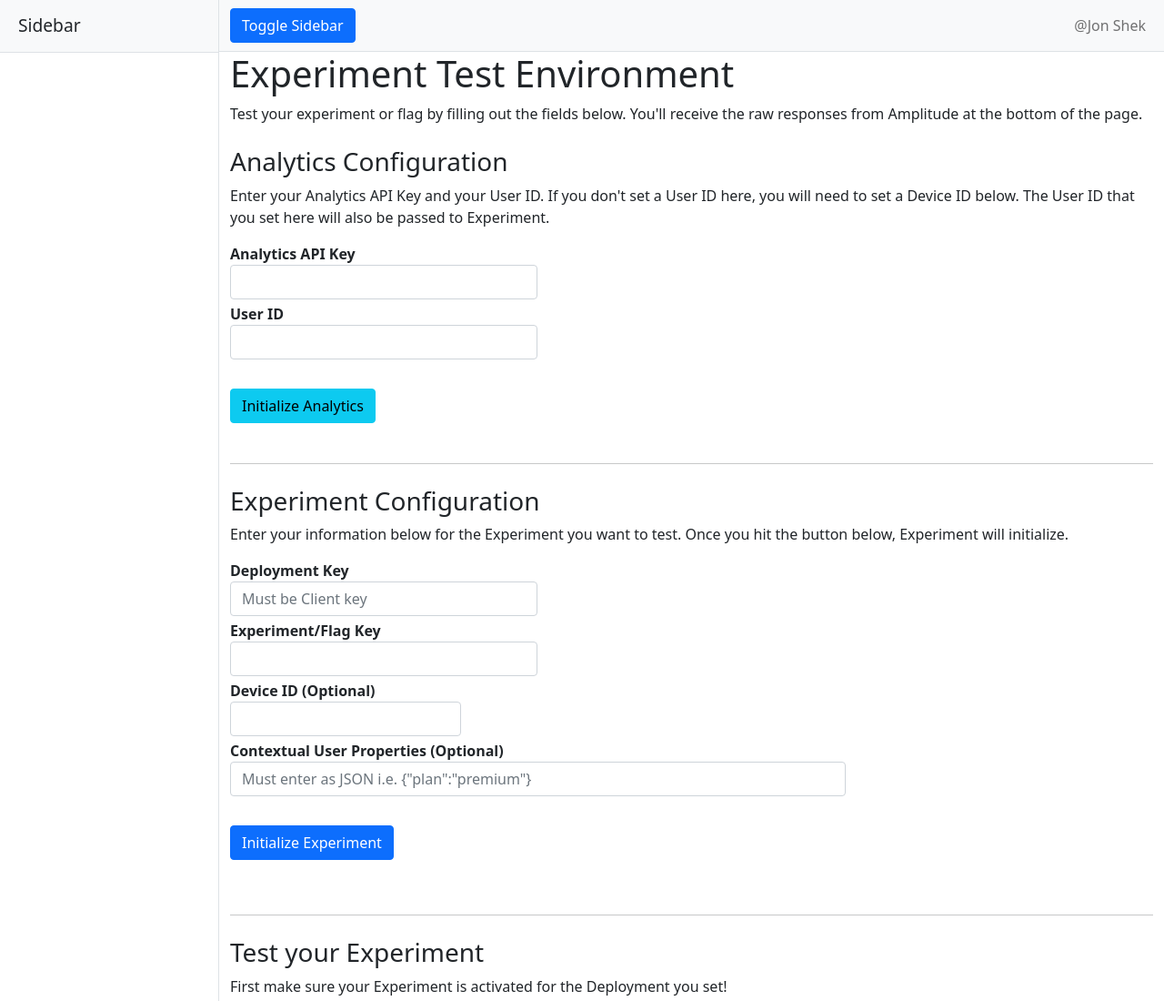
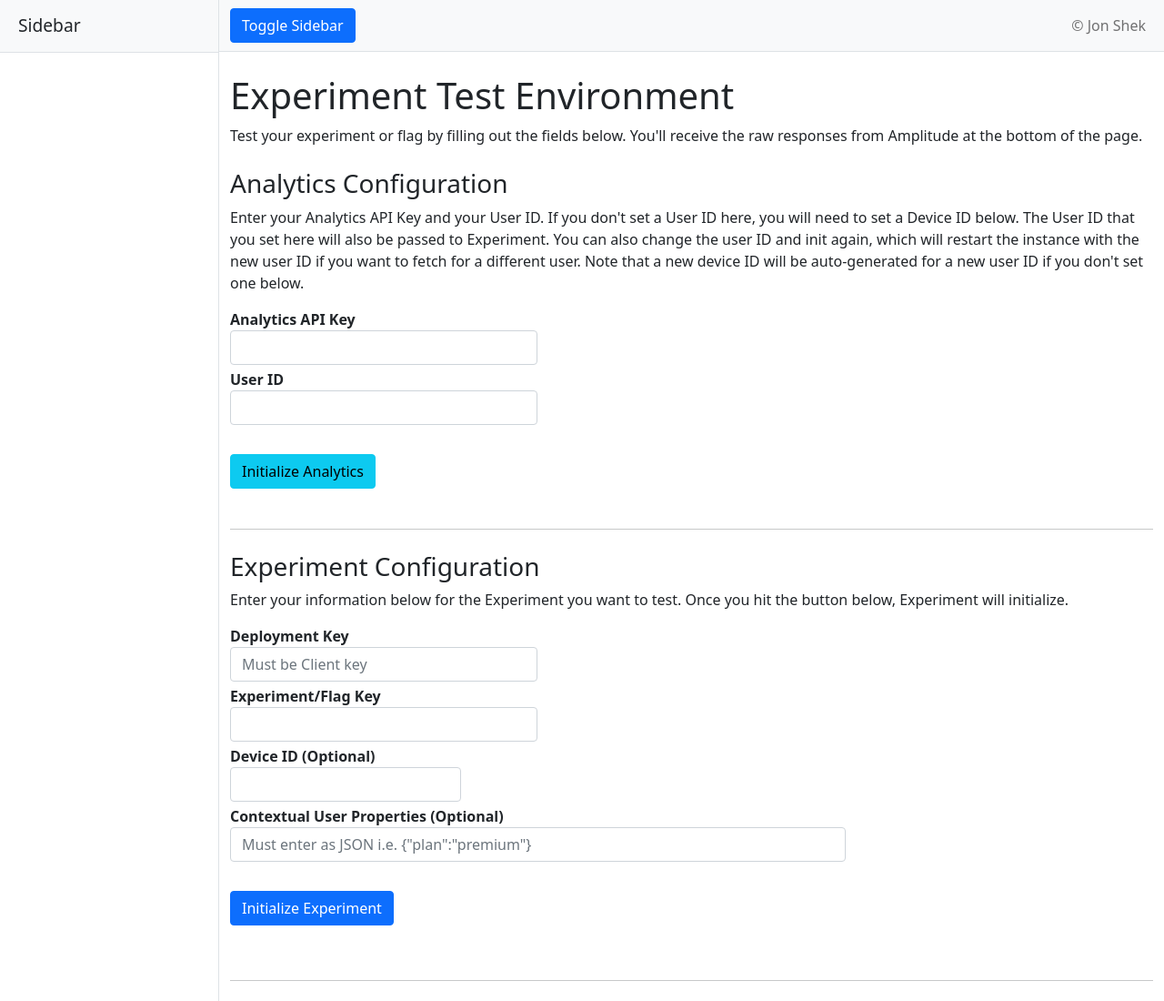
Before and after one commit to jnthns/experiment, a plain HTML site: page index.html in a window 1280 px wide. Shown: the top 1100 px of the page at 91% size. Drawn offline with nearby package versions, Linux system fonts and the light colour scheme.

Commit message:
polished

```diff
--- a/index.html
+++ b/index.html
@@ -20,12 +20,12 @@
             <div class="border-end bg-white" id="sidebar-wrapper">
                 <div class="sidebar-heading border-bottom bg-light">Sidebar</div>
                 <div class="list-group list-group-flush">
-                    <!-- <a class="list-group-item list-group-item-action list-group-item-light p-3" href="./routes/dashboard.html">Dashboard</a> -->
-                    <!-- <a class="list-group-item list-group-item-action list-group-item-light p-3" href="#!">Shortcuts</a>
-                    <a class="list-group-item list-group-item-action list-group-item-light p-3" href="#!">Overview</a>
-                    <a class="list-group-item list-group-item-action list-group-item-light p-3" href="#!">Events</a>
-                    <a class="list-group-item list-group-item-action list-group-item-light p-3" href="#!">Profile</a>
-                    <a class="list-group-item list-group-item-action list-group-item-light p-3" href="#!">Status</a> -->
+                    <!-- <a class="list-group-item list-group-item-action list-group-item-light p-3" href="./routes/dashboard.html">Dashboard</a>
+                    <a class="list-group-item list-group-item-action list-group-item-light p-2" id='previousAnalyticsKey'>Previous Analytics Key</a>
+                    <a class="list-group-item list-group-item-action list-group-item-light p-2" id='previousUserId'>Overview</a>
+                    <a class="list-group-item list-group-item-action list-group-item-light p-2" href="#!">Events</a>
+                    <a class="list-group-item list-group-item-action list-group-item-light p-2" href="#!">Profile</a>
+                    <a class="list-group-item list-group-item-action list-group-item-light p-2" href="#!">Status</a> -->
                 </div>
             </div>
             <!-- Page content wrapper-->
@@ -37,7 +37,7 @@
                         <button class="navbar-toggler" type="button" data-bs-toggle="collapse" data-bs-target="#navbarSupportedContent" aria-controls="navbarSupportedContent" aria-expanded="false" aria-label="Toggle navigation"><span class="navbar-toggler-icon"></span></button>
                         <div class="collapse navbar-collapse" id="navbarSupportedContent">
                             <ul class="navbar-nav ms-auto mt-2 mt-lg-0">
-                                <li class="nav-item active"><a class="nav-link" href="/">@Jon Shek</a></li>
+                                <li class="nav-item active"><a class="nav-link" href="/">© Jon Shek</a></li>
                                <!--  <li class="nav-item"><a class="nav-link" href="#!">Link</a></li>
                                 <li class="nav-item dropdown">
                                     <a class="nav-link dropdown-toggle" id="navbarDropdown" href="#" role="button" data-bs-toggle="dropdown" aria-haspopup="true" aria-expanded="false">Dropdown</a>
@@ -51,14 +51,14 @@
                             </ul>
                         </div>
                     </div>
-                </nav>
+                </nav><br>
                 <!-- Page content-->
                 <div class="container-fluid">
                     <h1>Experiment Test Environment</h1>
                     <p>Test your experiment or flag by filling out the fields below. You'll receive the raw responses from Amplitude at the bottom of the page.</p>
                     <div>
                         <h3 class="mt-4">Analytics Configuration</h3>
-                        <p>Enter your Analytics API Key and your User ID. If you don't set a User ID here, you will need to set a Device ID below. The User ID that you set here will also be passed to Experiment.</p>
+                        <p>Enter your Analytics API Key and your User ID. If you don't set a User ID here, you will need to set a Device ID below. The User ID that you set here will also be passed to Experiment. You can also change the user ID and init again, which will restart the instance with the new user ID if you want to fetch for a different user. Note that a new device ID will be auto-generated for a new user ID if you don't set one below.</p>
                       <div class="form-row align-items-center">
                         <div class="col-sm-4 my-1">
                           <b><label class="sr-only" for="inlineFormInputGroupUsername">Analytics API Key</label></b>
@@ -124,6 +124,7 @@
                         <button class='btn btn-warning experiment'>Exposure</button>
                         <pre style="color:green;" id="displayResponse">Response displayed here</pre>
                     </p>
+                    <br>
                 </div>
             </div>
         </div>
```
